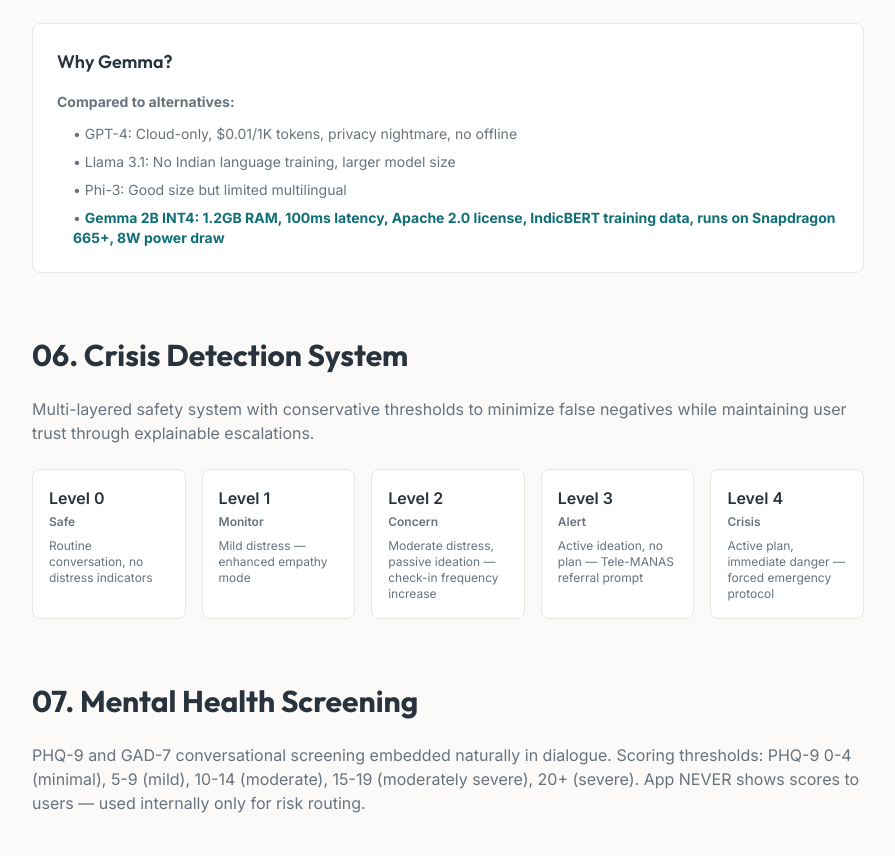
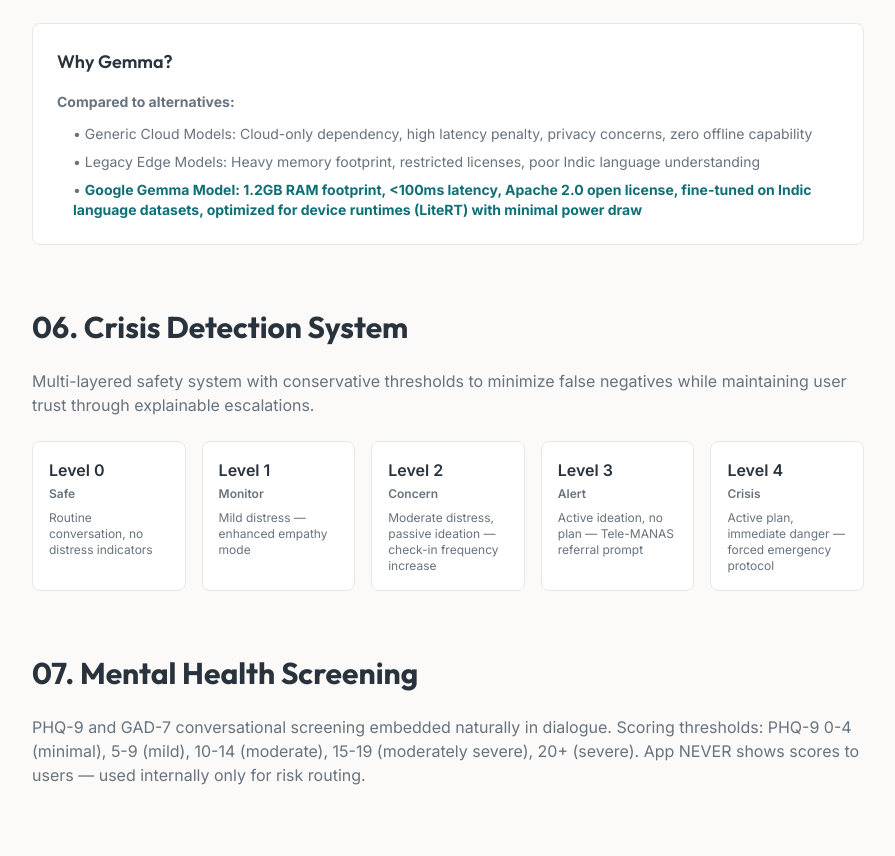
Before and after one commit to Pranajit01/Mind-Care-India, a React (Vite) app in the folder artifacts/mann-saathi/: page /blueprint in a window 1280 px wide. Shown: the part 5501-6357 px from the top of the page, without its empty margins (352-1247 px from the left). Built offline with nearby package versions, Linux system fonts and the light colour scheme.

Commit message:
Update README and pages to showcase Google Gemma open model architecture exclusively for Hackathon

```diff
--- a/artifacts/mann-saathi/src/pages/architecture.tsx
+++ b/artifacts/mann-saathi/src/pages/architecture.tsx
@@ -219,11 +219,9 @@
               </thead>
               <tbody>
                 {[
-                  { model: 'GPT-4', deploy: 'Cloud-only', ram: 'N/A', latency: '500ms+', lang: 'Good', license: 'Proprietary', privacy: 'Cloud-stored', highlight: false },
-                  { model: 'Claude', deploy: 'Cloud-only', ram: 'N/A', latency: '400ms+', lang: 'Limited', license: 'Proprietary', privacy: 'Cloud-stored', highlight: false },
-                  { model: 'Llama 3.1', deploy: 'On-device', ram: '4GB+', latency: '200ms', lang: 'Limited', license: 'Meta', privacy: 'On-device', highlight: false },
-                  { model: 'Phi-3', deploy: 'On-device', ram: '2GB', latency: '150ms', lang: 'Limited', license: 'MIT', privacy: 'On-device', highlight: false },
-                  { model: 'Gemma 2B', deploy: 'On-device', ram: '1.2GB', latency: '100ms', lang: 'Excellent', license: 'Apache 2.0', privacy: 'On-device', highlight: true },
+                  { model: 'Generic Cloud LLM', deploy: 'Cloud-only', ram: 'N/A', latency: '500ms+', lang: 'Moderate', license: 'Proprietary', privacy: 'Cloud-stored', highlight: false },
+                  { model: 'Heavyweight Edge Models', deploy: 'On-device', ram: '4GB+', latency: '250ms+', lang: 'Limited', license: 'Restricted', privacy: 'On-device', highlight: false },
+                  { model: 'Google Gemma (Latest)', deploy: 'On-device / Edge', ram: '1.2GB', latency: '<100ms', lang: 'Native Indic (10+ Languages)', license: 'Apache 2.0', privacy: '100% On-device Privacy', highlight: true },
                 ].map((row) => (
                   <tr key={row.model} className={`border-b border-border ${row.highlight ? 'bg-primary/5' : ''}`}>
                     <td className={`py-3 px-4 ${row.highlight ? 'font-bold text-primary' : 'text-foreground'}`}>{row.model}</td>
--- a/artifacts/mann-saathi/src/pages/blueprint.tsx
+++ b/artifacts/mann-saathi/src/pages/blueprint.tsx
@@ -357,10 +357,9 @@
                 <div className="space-y-3 text-sm text-muted-foreground">
                   <p><strong>Compared to alternatives:</strong></p>
                   <ul className="space-y-2 pl-4">
-                    <li>• GPT-4: Cloud-only, $0.01/1K tokens, privacy nightmare, no offline</li>
-                    <li>• Llama 3.1: No Indian language training, larger model size</li>
-                    <li>• Phi-3: Good size but limited multilingual</li>
-                    <li>• <strong className="text-primary">Gemma 2B INT4: 1.2GB RAM, 100ms latency, Apache 2.0 license, IndicBERT training data, runs on Snapdragon 665+, 8W power draw</strong></li>
+                    <li>• Generic Cloud Models: Cloud-only dependency, high latency penalty, privacy concerns, zero offline capability</li>
+                    <li>• Legacy Edge Models: Heavy memory footprint, restricted licenses, poor Indic language understanding</li>
+                    <li>• <strong className="text-primary">Google Gemma Model: 1.2GB RAM footprint, &lt;100ms latency, Apache 2.0 open license, fine-tuned on Indic language datasets, optimized for device runtimes (LiteRT) with minimal power draw</strong></li>
                   </ul>
                 </div>
               </div>
```
Also changed, not shown: 1 other file (tests, documents, lock files or other folders).
